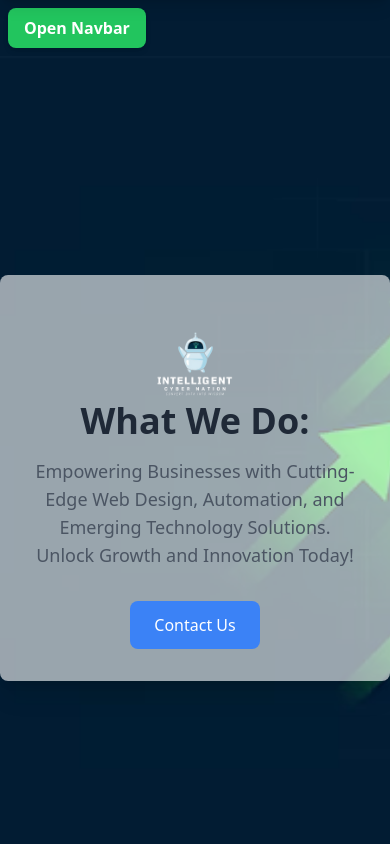
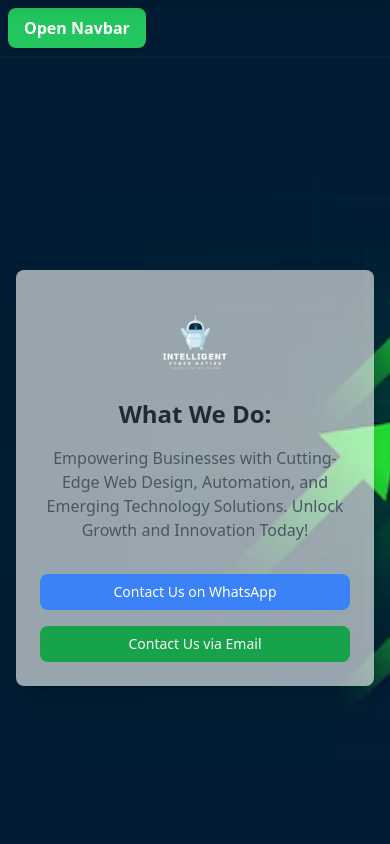
Before and after one commit to Abhi-codex/icnation, a React (Create React App) app in the folder icnfrontend/: page /homepage in a window 390 px wide. Shown: the top 844 px of the page. Built offline with nearby package versions, Linux system fonts and the light colour scheme.

Commit message:
update 5

```diff
--- a/icnfrontend/src/components/start/Start.jsx
+++ b/icnfrontend/src/components/start/Start.jsx
@@ -5,7 +5,7 @@ import background from "../../assets/background.avif";
 const FrontPage = () => {
   return (
     <div
-      className="flex items-center justify-center min-h-screen"
+      className="flex items-center justify-center min-h-screen px-4"
       style={{
         backgroundImage: `url(${background})`,
         backgroundSize: "cover",
@@ -13,32 +13,41 @@ const FrontPage = () => {
         backgroundRepeat: "no-repeat",
       }}
     >
-      <div className="bg-white bg-opacity-60 rounded-lg shadow-xl p-8 max-w-5xl w-full text-center">
+      <div className="bg-white bg-opacity-60 rounded-lg shadow-xl p-6 sm:p-8 max-w-5xl w-full text-center">
         {/* Logo Section */}
-        <div className="flex justify-center ">
-          <img src={Icon} alt="Logo" className="w-1/3 h-1/3 object-cover" />
+        <div className="flex justify-center mb-6">
+          <img
+            src={Icon}
+            alt="Logo"
+            className="w-20 h-20 sm:w-28 sm:h-28 md:w-1/3 md:h-1/3 object-cover"
+          />
         </div>
 
         {/* Welcome Section */}
-        <h1 className="text-4xl font-bold text-gray-800 mb-4">
-        What We Do:
+        <h1 className="text-2xl sm:text-3xl md:text-4xl font-bold text-gray-800 mb-4">
+          What We Do:
         </h1>
-        <p className="text-lg text-gray-600 mb-8">
-        Empowering Businesses with Cutting-Edge Web Design, Automation, and Emerging Technology Solutions. Unlock Growth and Innovation Today!
+        <p className="text-base sm:text-lg md:text-xl text-gray-600 mb-8">
+          Empowering Businesses with Cutting-Edge Web Design, Automation, and Emerging Technology Solutions. Unlock Growth and Innovation Today!
         </p>
 
         {/* Call-to-Action */}
-        <div className="flex justify-center space-x-4 flex-wrap">
+        <div className="flex flex-col sm:flex-row justify-center space-y-4 sm:space-y-0 sm:space-x-4 flex-wrap">
           <button
-            className="bg-blue-500 text-white py-3 px-6 rounded-lg hover:bg-blue-600 transition duration-200"
+            className="bg-blue-500 text-white py-2 px-4 sm:py-3 sm:px-6 rounded-lg text-sm sm:text-base hover:bg-blue-600 transition duration-200"
             onClick={() =>
-              window.open(
-                "https://wa.link/628yfz",
-                "_blank"
-              )
+              window.open("https://wa.link/628yfz", "_blank")
             }
           >
-            Contact Us
+            Contact Us on WhatsApp
+          </button>
+          <button
+            className="bg-green-600 text-white py-2 px-4 sm:py-3 sm:px-6 rounded-lg text-sm sm:text-base hover:bg-green-700 transition duration-200"
+            onClick={() =>
+              window.open("mailto:intelligentcybernation@gmail.com", "_blank")
+            }
+          >
+            Contact Us via Email
           </button>
         </div>
       </div>
```
